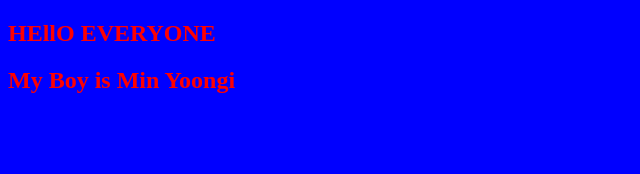
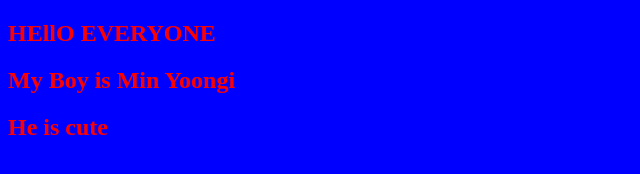
Before and after one commit to Hsu-Yati-Soe/second-learn-git, a plain HTML site: page index.html in a window 1280 px wide. Shown: the whole page, without its empty margins (0-640 px from the left). Drawn offline with Linux system fonts and the light colour scheme.

Commit message:
heiscute

```diff
--- a/index.html
+++ b/index.html
@@ -9,6 +9,7 @@
 <body>
     <h2>HEllO EVERYONE</h2>
     <h2>My Boy is Min Yoongi</h2>
+    <h2>He is cute</h2>
     <script src="js/app.js"></script>
 </body>
 </html>
```
